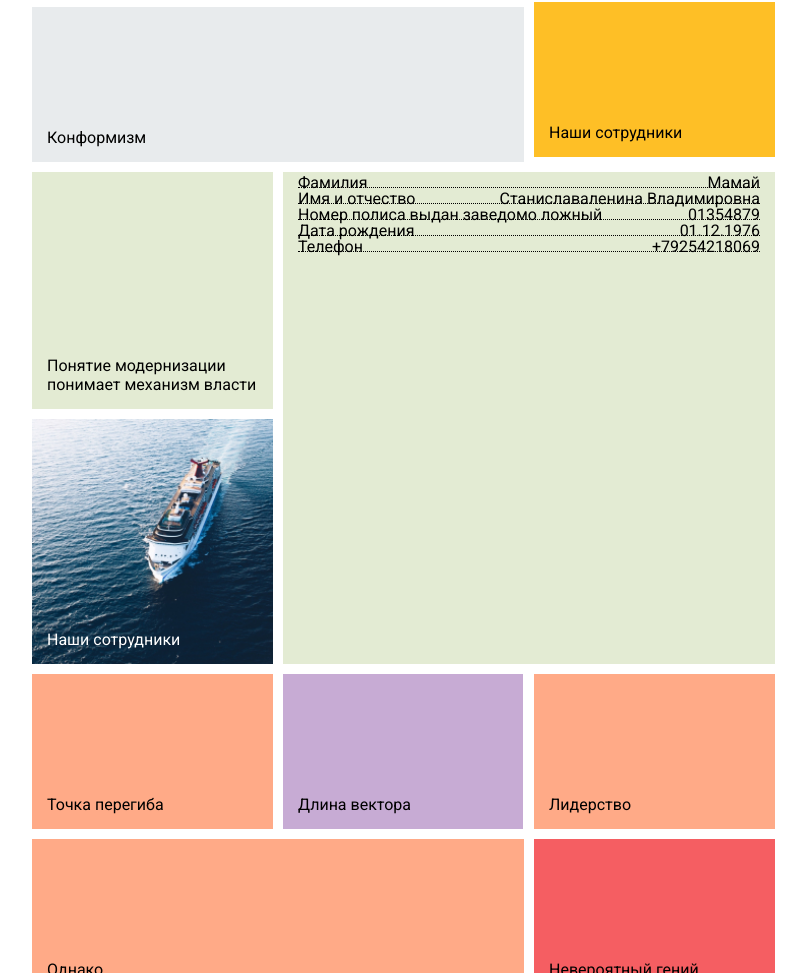
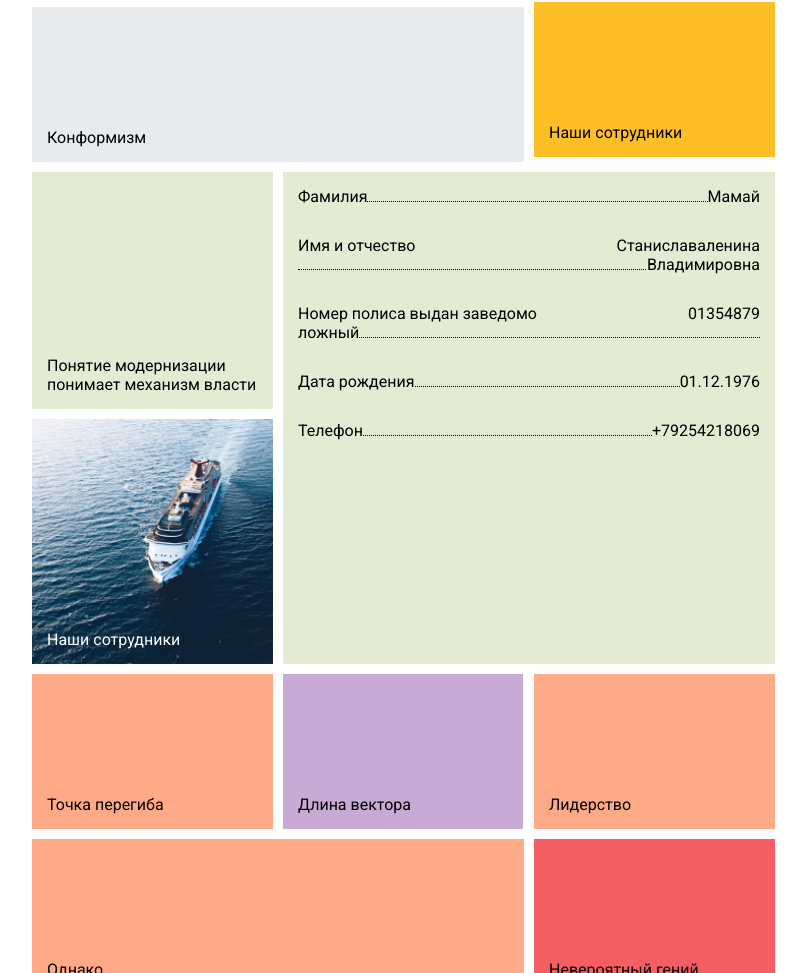
Before and after one commit to fad90/chat_and_page, a plain HTML site: page index.html in a window 1280 px wide. Shown: the part 760-1733 px from the top of the page, without its empty margins (237-1043 px from the left). Drawn offline with Linux system fonts and the light colour scheme.

Commit message:
contant fixed

```diff
--- a/css/style.css
+++ b/css/style.css
@@ -191,7 +191,7 @@ html {
   width: 100%;
   flex: 0 1 100%;
 } */
-.content {
+/* .content {
   padding: 15px;
 }
 .content__container {
@@ -221,7 +221,46 @@ html {
   position: absolute;
   right: 0;
   bottom: -4px;
+} */
+.content {
+  padding: 15px;
 }
+.content__container {
+  display: flex;
+  justify-content: space-between;
+  margin-bottom: 30px;
+  position: relative;
+}
+.content__container::after {
+  content: "";
+  border-bottom: 1px dotted black;
+  position: absolute;
+  width: 100%;
+  bottom: 4px;
+  z-index: 1;
+}
+.content__name {
+  max-width: 240px;
+  position: relative;
+  z-index: 5;
+  flex: 0 1 100%;
+  text-align: left;
+  display: block;
+}
+.content__name__text {
+  background: #E3EBD3;
+}
+.content__value {
+  max-width: 221px;
+  position: relative;
+  z-index: 5;
+  flex: 0 1 100%;
+  text-align: right;
+}
+.content__value__text {
+  background: #E3EBD3;
+}
+
 
 
 .rectangle_pink-purple {
```
